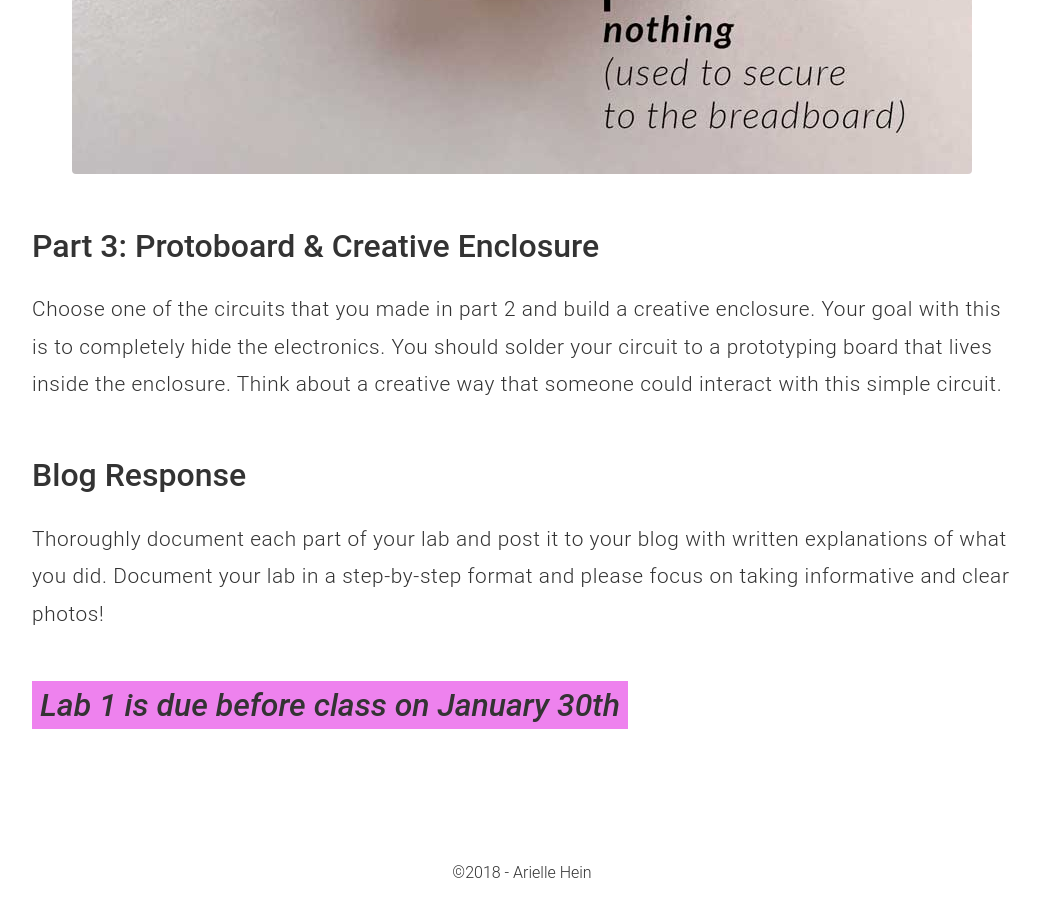
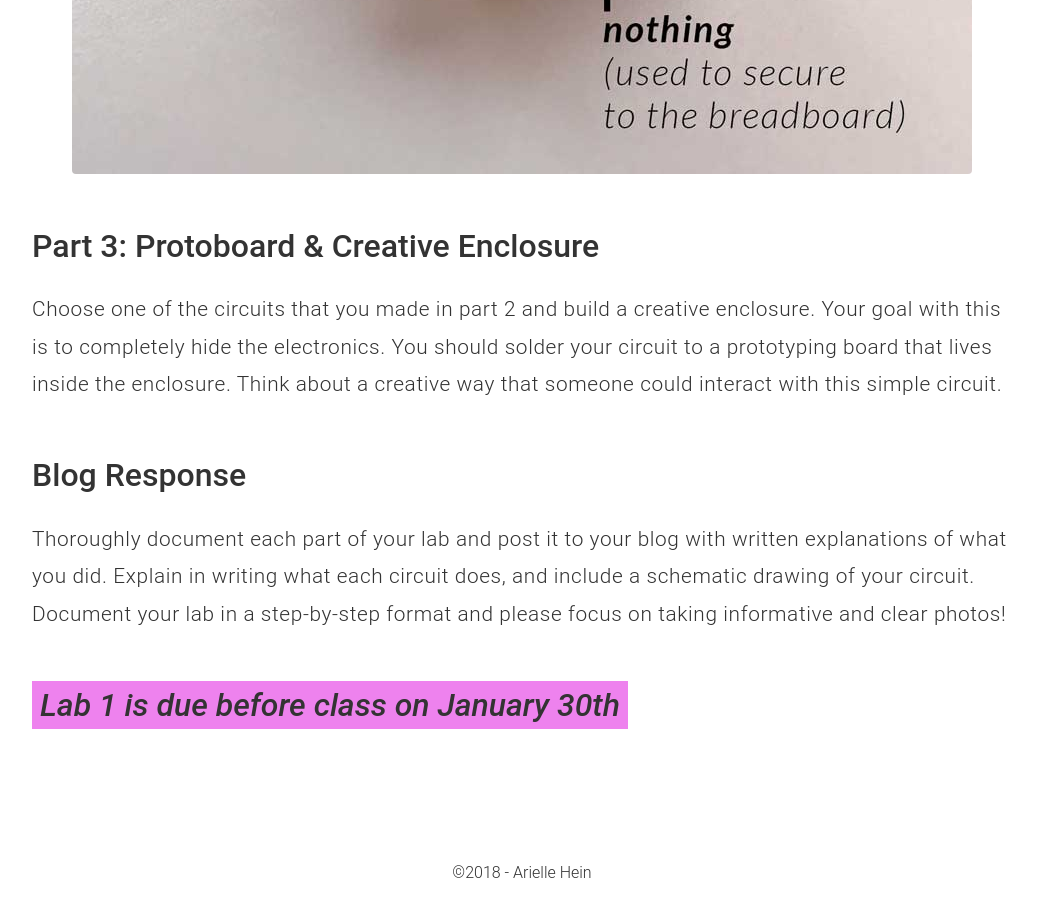
Before and after one commit to coloringchaos/object-s18, a Jekyll site: the page built from _posts/2018-01-15-lab1.md, in a window 1280 px wide and 900 px high, scrolled down 4199 px. Shown: the whole window, without its empty margins (118-1158 px from the left). Built offline with Jekyll 4.4.1, drawn with Linux system fonts in a browser that asks for light colours.

Commit message:
lab 1 update

```diff
--- a/_posts/2018-01-15-lab1.md
+++ b/_posts/2018-01-15-lab1.md
@@ -58,7 +58,7 @@ Choose one of the circuits that you made in part 2 and build a creative enclosur
 
 
 ### <span class="lab-sect">Blog Response</span>
-Thoroughly document each part of your lab and post it to your blog with written explanations of what you did. Document your lab in a step-by-step format and please focus on taking informative and clear photos!
+Thoroughly document each part of your lab and post it to your blog with written explanations of what you did. Explain in writing what each circuit does, and include a schematic drawing of your circuit. Document your lab in a step-by-step format and please focus on taking informative and clear photos!
 
 
 ### <span class="lab-sect lab">*Lab 1 is due before class on January 30th*</span>
```
